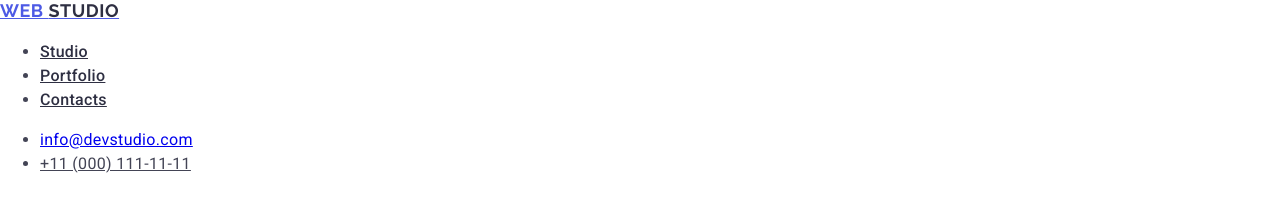
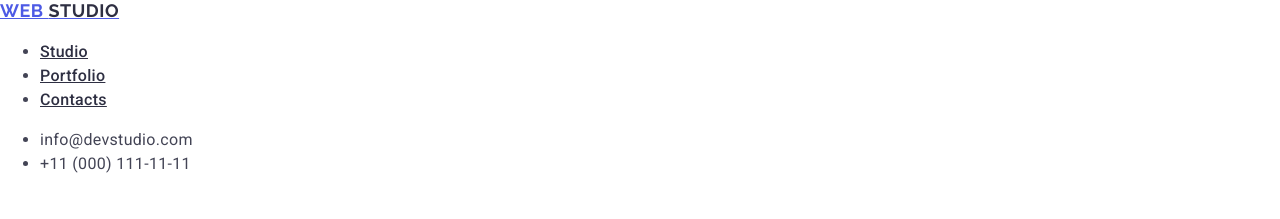
Before and after one commit to Makanin/goit-markup-hw-02, a plain HTML site: page index.html in a window 1280 px wide. Shown: the top 219 px of the page. Drawn offline with nearby package versions, Linux system fonts and the light colour scheme.

Commit message:
новые изменения

```diff
--- a/css/styles.css
+++ b/css/styles.css
@@ -50,15 +50,17 @@ font-weight: 700;
     color: #434455;
     letter-spacing: 0.02em;
 }
-
-.contacts-address:hover ,
-.contacts-address:focus {
-    color: #404bbf;
+.contacts-link{
+    color: #434455;
+    text-decoration: none;
 }
 
-.contacts-link{
-    color: #434455;
+.contacts-link:hover,
+.contacts-link:focus {
+  color: #404bbf;
 }
+
+
 
 /* HIRO */
 
--- a/index.html
+++ b/index.html
@@ -30,7 +30,7 @@
         <address class="header-address">
             <ul class="contacts-address">
                 <li>
-                    <a class="contscts-link" href="mailto:info@devstudio.com">info@devstudio.com</a>
+                    <a class="contacts-link" href="mailto:info@devstudio.com">info@devstudio.com</a>
                 </li>
                 <li>
                     <a class="contacts-link" href="tel:+110001111111">+11 (000) 111-11-11</a>
```
